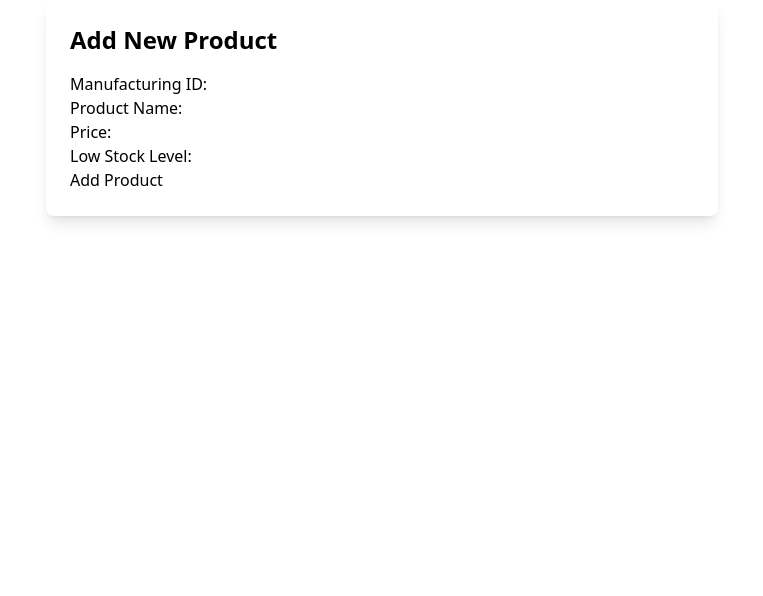
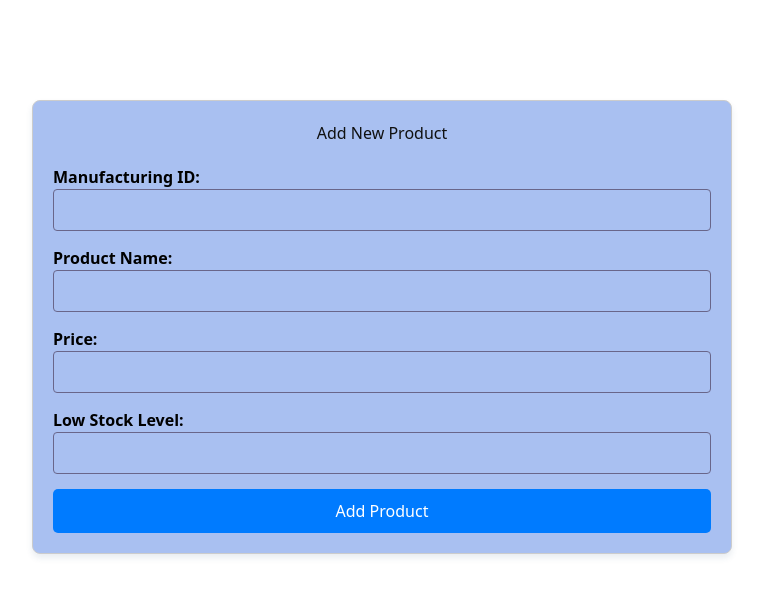
Before and after one commit to itp-ProjectGroup/nexxabiz1.1, a React (Vite) app in the folder frontend/: page / in a window 1280 px wide. Shown: the top 596 px of the page, without its empty margins (258-1021 px from the left). Built offline with nearby package versions, Linux system fonts and the light colour scheme.

Commit message:
ProductForm is styling1.1/tailwind/style

```diff
--- /dev/null
+++ b/frontend/src/components/ProductForm.css
@@ -0,0 +1,51 @@
+.product-form-container{
+    max-width: 700px;
+    max-height: 500px;
+    margin: auto;
+    margin-top: 100px;
+    padding: 20px;
+    border: 1px solid #ccc;
+    border-radius: 8px;
+    box-shadow: 0 4px 6px rgba(41, 83, 122, 0.1);
+    background-color: hsla(221, 72%, 73%, 0.726);
+}
+.form-title{
+    text-align: center;
+    color: hsla(0, 0%, 6%, 0.993);
+    font-weight: 400;
+    margin-bottom: 20px;
+}
+.message{
+    text-align: center;
+    color: green;
+    font-weight: bold;
+}
+
+.product-form .form-group{
+    margin-bottom: 15px;
+}
+.product-form label {
+    display: block;
+    font-weight: bold;
+}
+.product-form input {
+    width: 100%;
+    padding: 8px;
+    border: 1px solid hsl(245, 15%, 47%);
+    border-radius: 4px;
+    font-size: 16px;
+  }
+  .submit-button {
+    width: 100%;
+    padding: 10px;
+    background-color: #007bff;
+    color: white;
+    border: none;
+    border-radius: 5px;
+    cursor: pointer;
+    font-size: 16px;
+  }
+
+  .submit-button:hover {
+    background-color: #0056b3;
+  }
--- a/frontend/src/components/ProductForm.jsx
+++ b/frontend/src/components/ProductForm.jsx
@@ -1,5 +1,6 @@
 import React, { useState } from 'react';
 import axios from 'axios';
+import './ProductForm.css';
 
 const ProductForm = () => {
   const [product, setProduct] = useState({
@@ -34,11 +35,11 @@ const ProductForm = () => {
   };
 
   return (
-    <div className="max-w-2xl mx-auto p-6 bg-yellow rounded-lg shadow-lg">
-      <h2 className="text-2xl font-semibold mb-4">Add New Product</h2>
-      {message && <p className="text-red-500 mb-4">{message}</p>}
-      <form onSubmit={handleSubmit}>
-        <div>
+    <div className='product-form-container'>
+      <h1 className="form-title">Add New Product</h1>
+      {message && <p className="message">{message}</p>}
+      <form onSubmit={handleSubmit}  className="product-form">
+        <div className="form-group">
           <label htmlFor="manufacturingID">Manufacturing ID:</label>
           <input
             type="text"
@@ -49,7 +50,7 @@ const ProductForm = () => {
             required
           />
         </div>
-        <div>
+        <div className="form-group">
           <label htmlFor="productName">Product Name:</label>
           <input
             type="text"
@@ -60,7 +61,7 @@ const ProductForm = () => {
             required
           />
         </div>
-        <div>
+        <div className="form-group">
           <label htmlFor="price">Price:</label>
           <input
             type="number"
@@ -71,7 +72,7 @@ const ProductForm = () => {
             required
           />
         </div>
-        <div>
+        <div className="form-group">
           <label htmlFor="lowStockLevel">Low Stock Level:</label>
           <input
             type="number"
@@ -82,7 +83,7 @@ const ProductForm = () => {
             required
           />
         </div>
-        <button type="submit">Add Product</button>
+        <button className='submit-button' type="submit">Add Product</button>
       </form>
     </div>
   );
```
